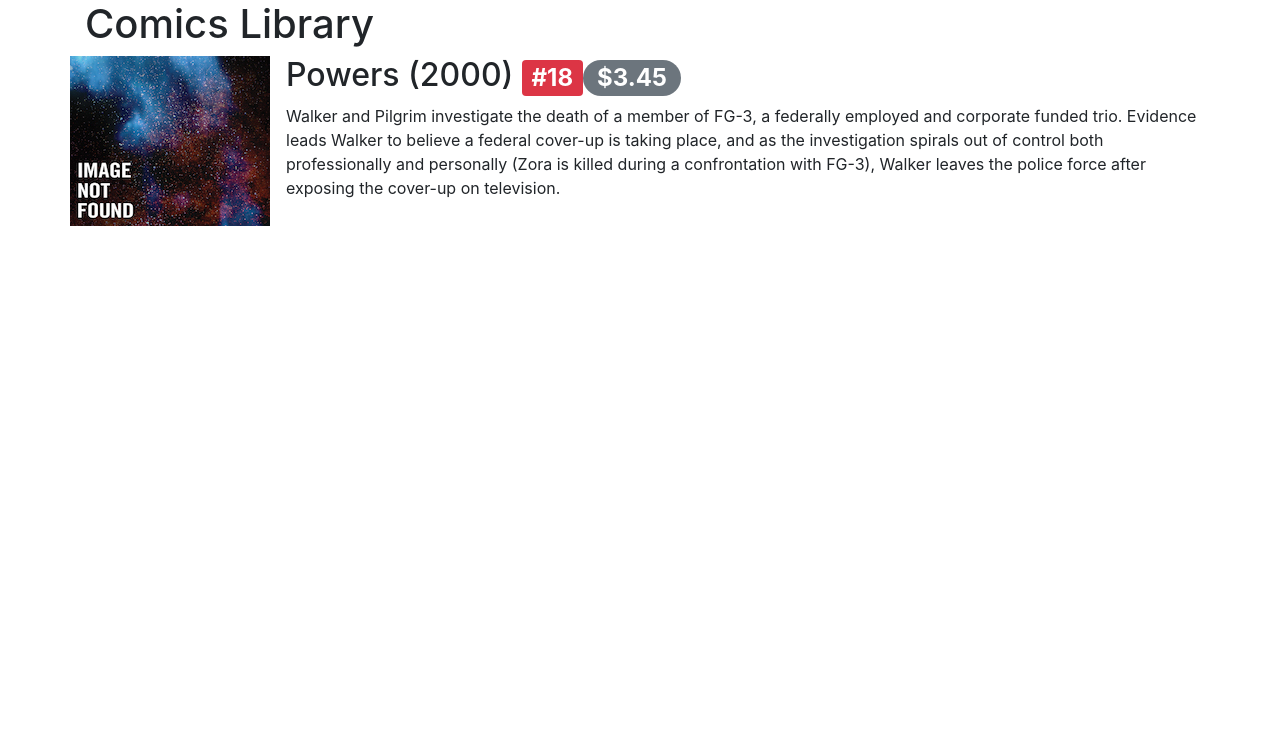
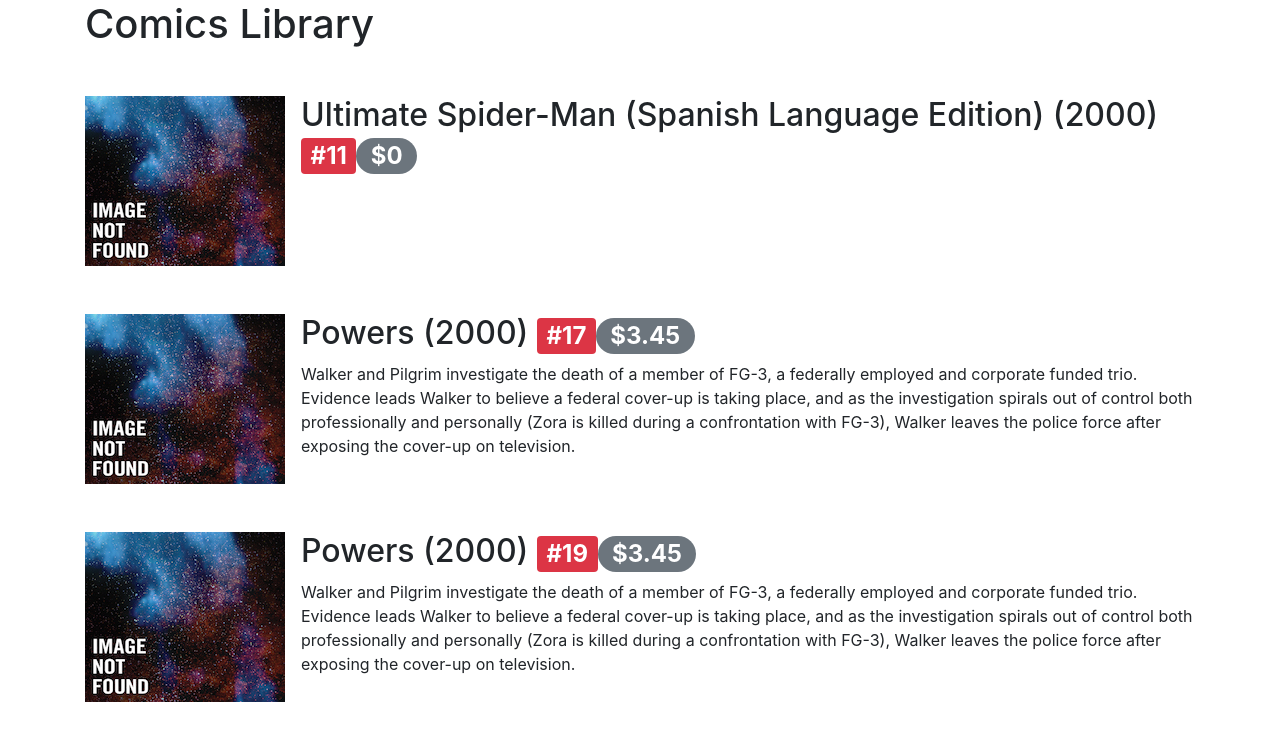
Before and after one commit to formations/angular-foundations, an Angular app: page / in a window 1280 px wide. Shown: the top 748 px of the page. Built offline with nearby package versions, Linux system fonts and the light colour scheme.

Commit message:
Display a list of comics instead of a single one

```diff
--- a/src/app/comics-list/comics-list.component.html
+++ b/src/app/comics-list/comics-list.component.html
@@ -1,14 +1,12 @@
-<div class="row">
-    <div class="col-xs-12">
-        <div class="media">
-            <img class="mr-3" alt="Comic cover" src="assets/{{ comic.thumbnail }}">
-            <div class="media-body">
-                <h2 class="media-heading">{{ comic.title }}
-                    <span class="badge badge-danger">#{{ comic.issueNumber }}</span>
-                    <span class="badge badge-pill badge-secondary">${{ comic.price }}</span>
-                </h2>
-                <p>{{ comic.description }}</p>
-            </div>
+<ul class="list-unstyled">
+    <li class="media mt-5" *ngFor="let comic of comics">
+        <img class="mr-3" alt="Comic cover" src="assets/{{ comic.thumbnail.path }}.{{ comic.thumbnail.extension }}">
+        <div class="media-body">
+            <h2 class="media-heading">{{ comic.title }}
+                <span class="badge badge-danger">#{{ comic.issueNumber }}</span>
+                <span class="badge badge-pill badge-secondary">${{ comic.prices[0].price }}</span>
+            </h2>
+            <p>{{ comic.description }}</p>
         </div>
-    </div>
-</div>
+    </li>
+</ul>
--- a/src/app/comics-list/comics-list.component.ts
+++ b/src/app/comics-list/comics-list.component.ts
@@ -1,6 +1,6 @@
 import { Component } from '@angular/core';
-import { SimpleComic } from '../model';
-import { COMIC } from '../data';
+import { Comic } from '../model';
+import { COMICS } from '../data';
 
 @Component({
   selector: 'app-comics-list',
@@ -9,5 +9,5 @@
 })
 export class ComicsListComponent {
 
-  comic: SimpleComic = COMIC;
+  comics: Comic[] = COMICS;
 }
```
